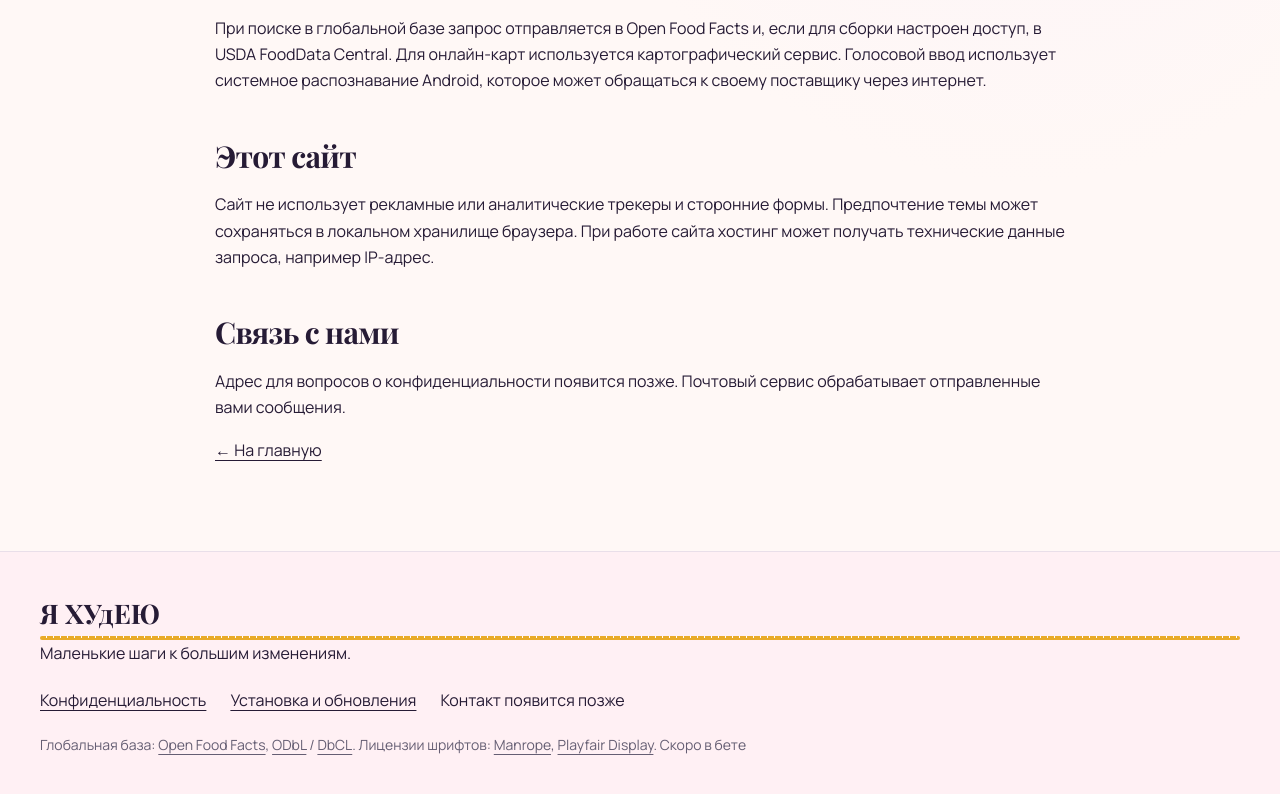
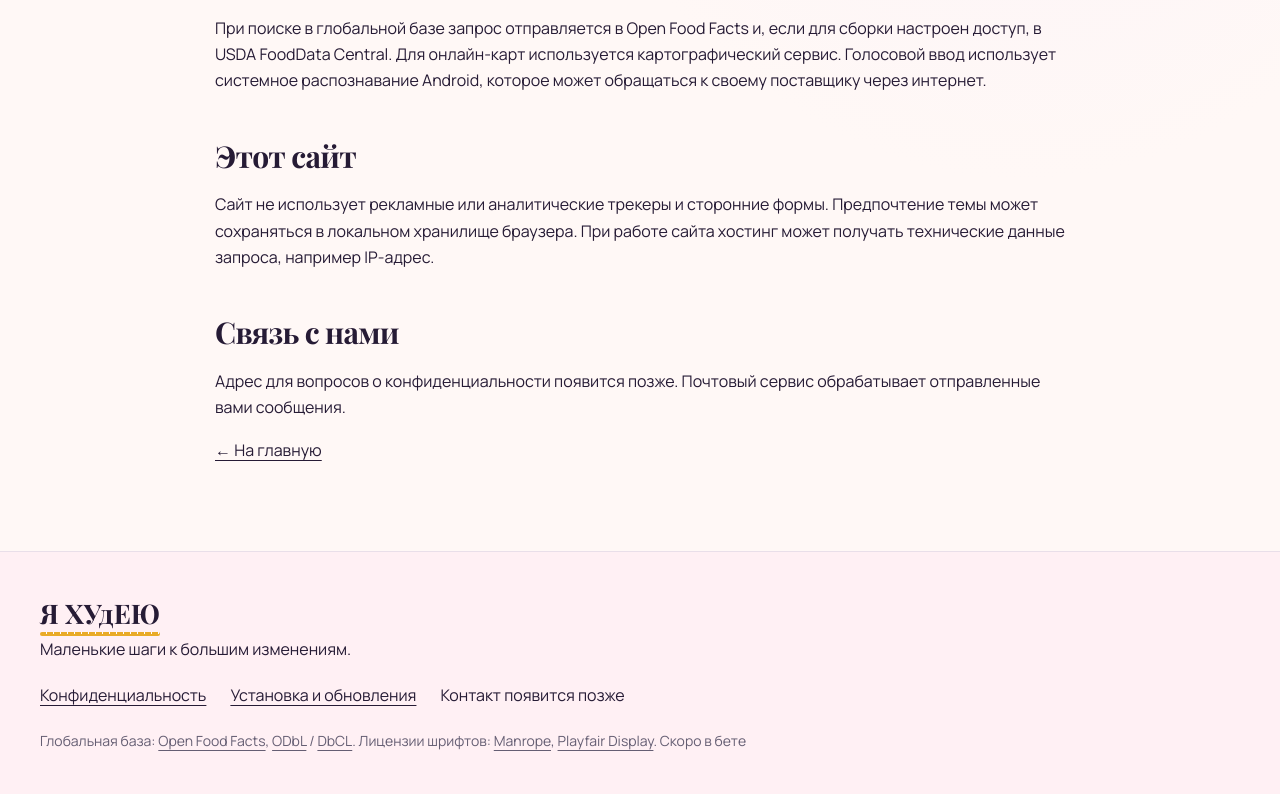
Before and after one commit to sashaermin/ya-hudeyu, a plain HTML site: page privacy/index.html in a window 1280 px wide. Shown: the part 876-1670 px from the top of the page. Drawn offline with Linux system fonts and the light colour scheme.

Commit message:
Keep the measuring tape underline within the wordmark

```diff
--- a/styles/v12.css
+++ b/styles/v12.css
@@ -130,6 +130,10 @@ p {
   gap: 24px;
 }
 .logo {
+  display: inline-block;
+  justify-self: start;
+  width: max-content;
+  max-width: 100%;
   font:
     700 27px/1 Playfair,
     Georgia,
```
